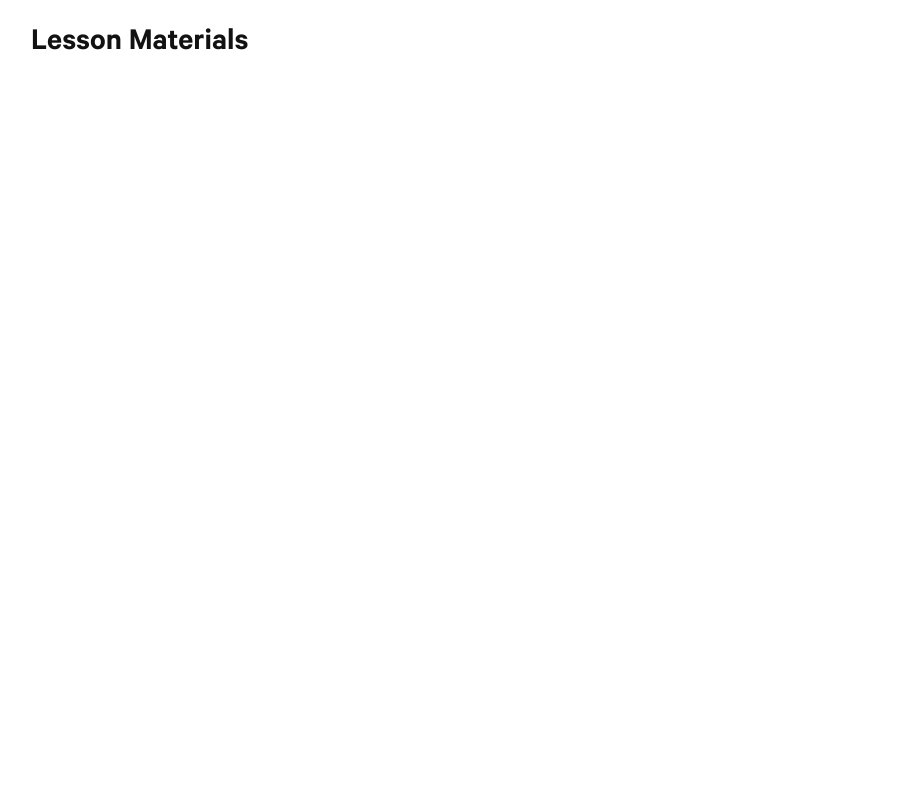
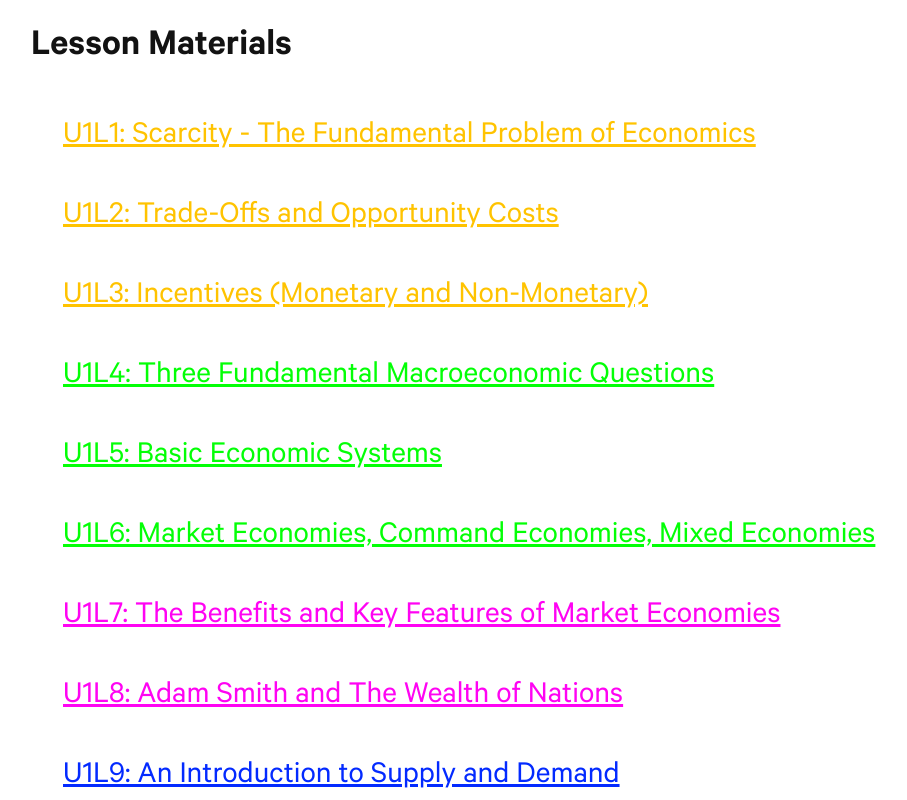
Before and after one commit to GarrettMould/econCourseSite, a React (Create React App) app: page /UnitOverviewPage in a window 1280 px wide. Shown: the part 720-1520 px from the top of the page, without its empty margins (19-926 px from the left). Before the commit the page ends 823 px from the top, so only its background shows below. Built offline with nearby package versions, Linux system fonts and the light colour scheme.

Commit message:
added PPT File List component

```diff
--- a/src/Components/AllUnitsView.js
+++ b/src/Components/AllUnitsPage.js
@@ -1,3 +1,5 @@
+import CourseOverviewHeadline from "../Elements/CourseOverviewHeadline";
+
 import { GridContainer, GridColumn, GridRow } from "./styles/Grid.styled";
 import {
   UnitCard,
@@ -5,6 +7,7 @@
   UnitName,
   UnitInfoContainer,
 } from "./styles/AllUnitsView.styled";
+
 import { PaddingTop } from "./styles/Containers.styled";
 
 const AllUnitsView = (props) => {
@@ -22,6 +25,7 @@
   });
   return (
     <>
+      <CourseOverviewHeadline></CourseOverviewHeadline>
       <GridContainer>
         <GridRow>{mappedUnits}</GridRow>
       </GridContainer>
--- /dev/null
+++ b/src/Components/UnitOverviewPage.js
@@ -0,0 +1,18 @@
+import DropDownButton from "../Elements/DropDownButton";
+import UnitOverviewHeadline from "../Elements/UnitOverviewHeadline";
+import PPTFileList from "../Subcomponents/PPTFileList";
+
+const UnitOverviewPage = (props) => {
+  return (
+    <>
+      <DropDownButton></DropDownButton>
+      <UnitOverviewHeadline text="Lesson Materials"></UnitOverviewHeadline>
+      <PPTFileList
+        selectedUnit={props.selectedUnit}
+        courseInfo={props.courseInfo}
+      ></PPTFileList>
+    </>
+  );
+};
+
+export default UnitOverviewPage;
--- a/src/Containers/App.js
+++ b/src/Containers/App.js
@@ -3,23 +3,25 @@
 
 import { ContainerPadded } from "../Components/styles/Containers.styled";
 import Header from "../Components/Header";
-import CourseOverviewHeadline from "../Elements/CourseOverviewHeadline";
-import AllUnitsView from "../Components/AllUnitsView";
+import AllUnitsPage from "../Components/AllUnitsPage";
+import UnitOverviewPage from "../Components/UnitOverviewPage";
 
 import { courseInformation } from "../CourseInformation";
-import UnitPageHeadline from "../Elements/UnitPageHeadline";
-import DropDownButton from "../Elements/DropDownButton";
 
 const App = (props) => {
   const [courseInfo, setCourseInfo] = useState(courseInformation);
+  const [selectedUnit, setSelectedUnit] = useState(0);
+  const [selectedUnitLessons, setSelectedUnitLessons] = useState(null);
+
   return (
     <div>
       <ContainerPadded>
         <Header></Header>
-        <CourseOverviewHeadline></CourseOverviewHeadline>
-        <AllUnitsView courseInfo={courseInfo}></AllUnitsView>
-        <DropDownButton></DropDownButton>
-        <UnitPageHeadline text="Lesson Materials"></UnitPageHeadline>
+        <AllUnitsPage courseInfo={courseInfo}></AllUnitsPage>
+        <UnitOverviewPage
+          selectedUnit={selectedUnit}
+          courseInfo={courseInfo}
+        ></UnitOverviewPage>
       </ContainerPadded>
     </div>
   );
--- a/src/CourseInformation.js
+++ b/src/CourseInformation.js
@@ -4,6 +4,57 @@
     unitNumber: 1,
     unitName: "Introduction to Economics",
     unitColor: "#5e17fe",
+    unitLessons: [
+      {
+        name: "U1L1: Scarcity - The Fundamental Problem of Economics",
+        subtopic: 1,
+        color: "red",
+      },
+      {
+        name: "U1L2: Trade-Offs and Opportunity Costs",
+        subtopic: 1,
+      },
+      {
+        name: "U1L3: Incentives (Monetary and Non-Monetary)",
+        subtopic: 1,
+      },
+      {
+        name: "U1L4: Three Fundamental Macroeconomic Questions",
+        subtopic: 2,
+      },
+      {
+        name: "U1L5: Basic Economic Systems",
+        subtopic: 2,
+      },
+      {
+        name: "U1L6: Market Economies, Command Economies, Mixed Economies",
+        subtopic: 2,
+      },
+      {
+        name: "U1L7: The Benefits and Key Features of Market Economies",
+        subtopic: 3,
+      },
+      {
+        name: "U1L8: Adam Smith and The Wealth of Nations",
+        subtopic: 3,
+      },
+      {
+        name: "U1L9: An Introduction to Supply and Demand",
+        subtopic: 4,
+      },
+      {
+        name: "U1L10: The Laws of Supply and Demand",
+        subtopic: 4,
+      },
+      {
+        name: "U1L11: Non-Price Determinants of Supply and Demand",
+        subtopic: 4,
+      },
+      {
+        name: "U1L12: Unit 1 Review",
+        subtopic: 0,
+      },
+    ],
   },
   {
     id: 1,
--- a/src/Elements/UnitPageHeadline.js
+++ b/src/Elements/UnitOverviewHeadline.js
@@ -1,6 +1,6 @@
 import { Headline } from "./styles/Headlines.styled";
 import { FlexRow } from "../Components/styles/FlexContainers.styled";
-const UnitPageHeadline = (props) => {
+const UnitOverviewHeadline = (props) => {
   return (
     <FlexRow
       justifyCotent="center"
@@ -8,9 +8,9 @@
       width="100%"
       padding="3% 0%"
     >
-      <Headline fontSize="2.5vw">{props.text}</Headline>
+      <Headline fontSize="3vw">{props.text}</Headline>
     </FlexRow>
   );
 };
 
-export default UnitPageHeadline;
+export default UnitOverviewHeadline;
--- /dev/null
+++ b/src/Subcomponents/PPTFileList.js
@@ -0,0 +1,33 @@
+import { PPTList, ListItem } from "./styles/PPTFileList.styled";
+const PPTFileList = (props) => {
+  //Isolate the unitLessons array from the selected unit
+  let unitLessons = props.courseInfo[props.selectedUnit].unitLessons;
+
+  //For each lesson in the unitLessons array, return a list item with a link to the PPT file
+  const mappedUnitLessons = unitLessons.map((lesson, i) => {
+    //Set the bullet color and link color dynamically, based on the sub-topic of the lesson
+    var bulletColor;
+    if (lesson.subtopic == 1) {
+      bulletColor = "#FFC300";
+    } else if (lesson.subtopic == 2) {
+      bulletColor = "#03FF06";
+    } else if (lesson.subtopic == 3) {
+      bulletColor = "#FF03F3";
+    } else if (lesson.subtopic == 4) {
+      bulletColor = "#032AFF";
+    } else if (lesson.subtopic == 0) {
+      bulletColor = "#FF0303";
+    } else {
+      bulletColor = "#121212";
+    }
+    console.log(bulletColor);
+    return (
+      <ListItem bulletColor={bulletColor}>
+        <a href="#">{lesson.name}</a>
+      </ListItem>
+    );
+  });
+  return <PPTList>{mappedUnitLessons}</PPTList>;
+};
+
+export default PPTFileList;
--- /dev/null
+++ b/src/Subcomponents/UnitConceptList.js
@@ -0,0 +1,5 @@
+const UnitConceptList = (props) => {
+  return <div></div>;
+};
+
+export default UnitConceptList;
--- /dev/null
+++ b/src/Subcomponents/styles/PPTFileList.styled.js
@@ -0,0 +1,22 @@
+import styled from "styled-components";
+
+export const PPTList = styled.ul`
+  display: flex;
+  flex-direction: column;
+  list-style: none;
+}
+`;
+export const ListItem = styled.li.attrs((props) => ({
+  bulletColor: props.bulletColor,
+}))`
+  font-size: 2.5vw;
+  padding-bottom: 2rem;
+
+  a {
+    color: ${(props) => props.bulletColor};
+  }
+
+  a:hover {
+    text-decoration: none;
+  }
+`;
```
Also changed, not shown: src/Subcomponents/styles/UnitConceptList.styled.js (added, +8 -0 lines).
